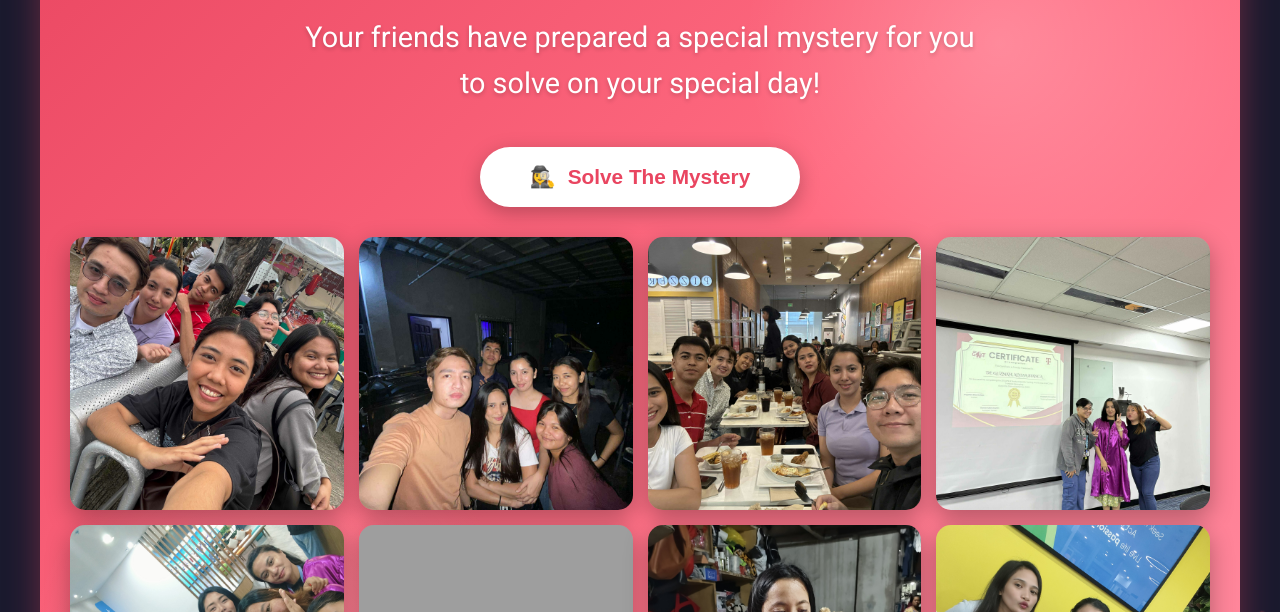
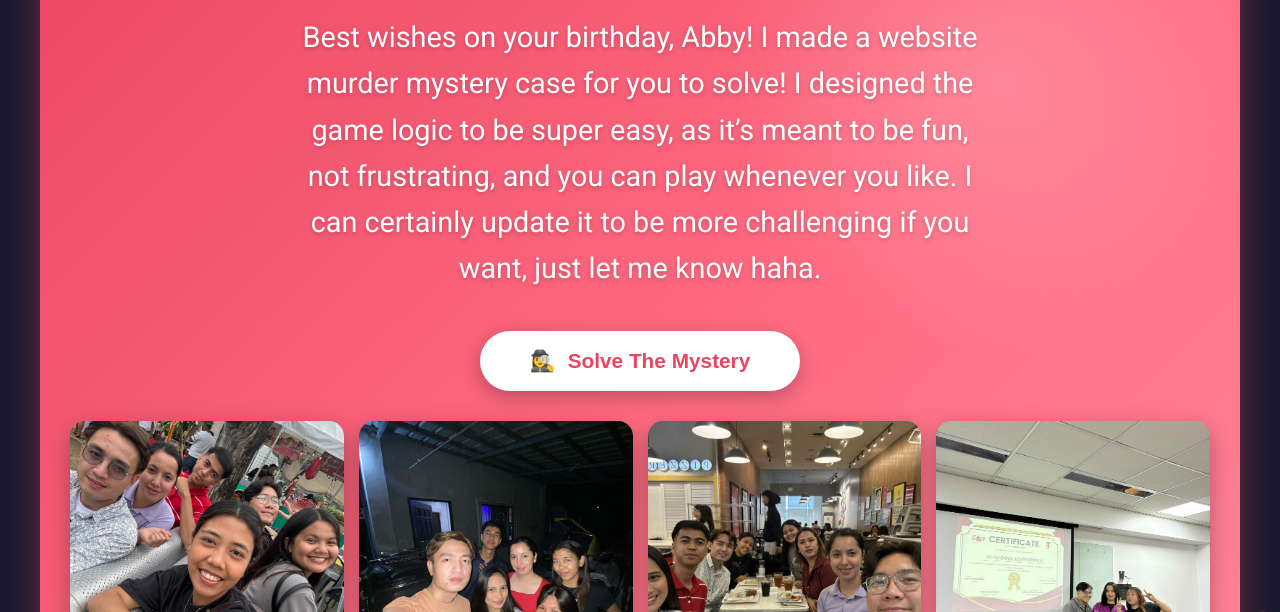
Before and after one commit to docjay8390/Abbys-Birthday, a plain HTML site: page index.html in a window 1280 px wide. Shown: the part 188-800 px from the top of the page. Drawn offline with nearby package versions, Linux system fonts and the light colour scheme; grey boxes are pictures that could not be loaded.

Commit message:
index.html

```diff
--- a/index.html
+++ b/index.html
@@ -787,7 +787,7 @@
         <div class="birthday-hero" id="birthday-hero">
             <div class="birthday-content">
                 <h1 class="birthday-title" style="color: white !important;">Happy Birthday Abby!</h1>
-                <p class="birthday-subtitle">Your friends have prepared a special mystery for you to solve on your special day!</p>
+                <p class="birthday-subtitle">Best wishes on your birthday, Abby! I made a website murder mystery case for you to solve! I designed the game logic to be super easy, as it’s meant to be fun, not frustrating, and you can play whenever you like. I can certainly update it to be more challenging if you want, just let me know haha.</p>
 
                 <button class="birthday-cta" id="start-game">
                     <span>🕵️‍♀️</span> Solve The Mystery
```
